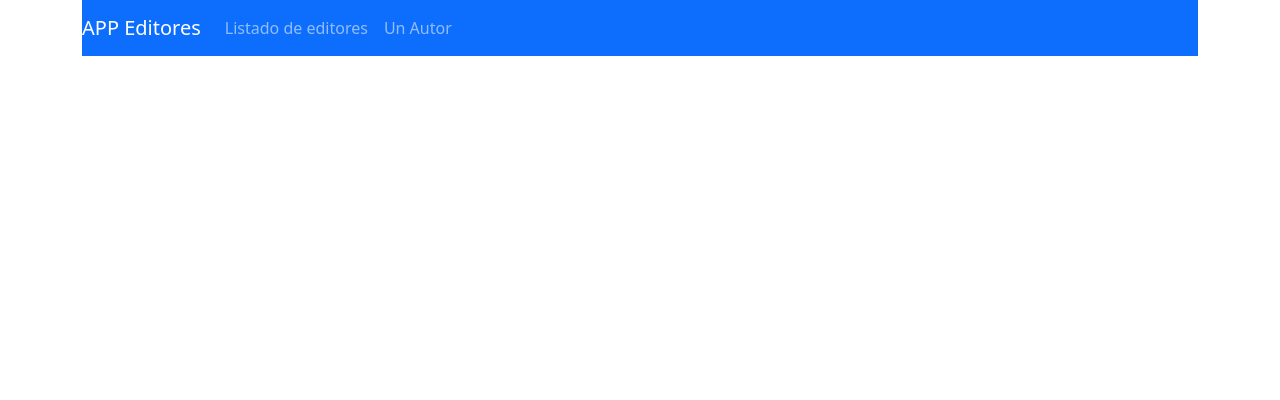
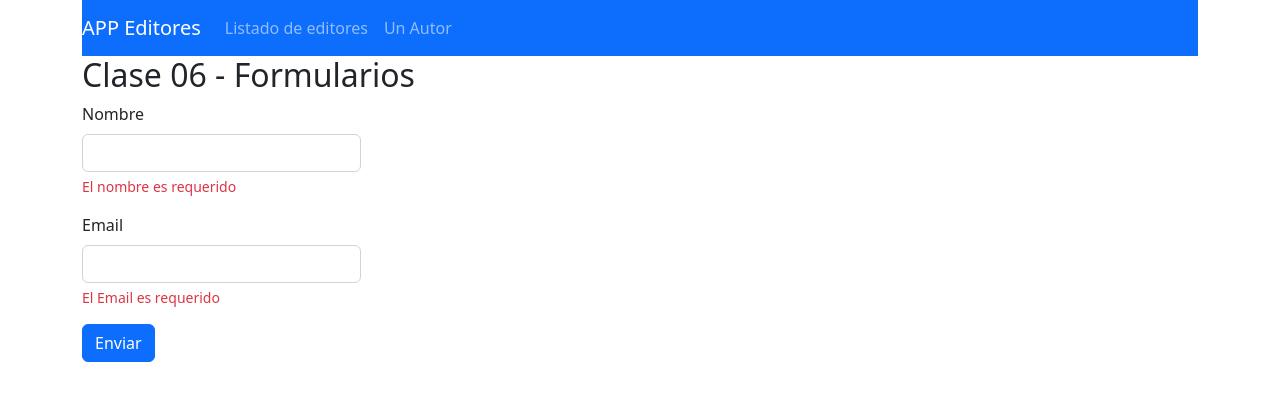
Before and after one commit to EsauGomez3198/Implementacion-Entorno-Stack-MEAN, an Angular app: page /formulario in a window 1280 px wide. Before the commit this address led to /. Shown: the top 400 px of the page. Built offline with nearby package versions, Linux system fonts and the light colour scheme.

Commit message:
formulario reactivo inicial

```diff
--- a/src/app/app-routing.module.ts
+++ b/src/app/app-routing.module.ts
@@ -1,15 +1,15 @@
 import { NgModule } from '@angular/core';
 import { RouterModule, Routes } from '@angular/router';
 import { AutorComponent } from './autor/autor.component';
+import { FormularioComponent } from './formulario/formulario.component';
 import { ListadoDeAutoresComponent } from './listado-de-autores/listado-de-autores.component';
 
 const routes: Routes = [
 
   { path: '', component: ListadoDeAutoresComponent  },
+  { path: 'formulario', component: FormularioComponent  },
   { path: 'autor/:id', component: AutorComponent  }, //autor/1
   { path: 'autor', component: AutorComponent  } //autor?id=1
-
-
 
 ];
 
--- /dev/null
+++ b/src/app/formulario/formulario.component.html
@@ -0,0 +1,17 @@
+<h2>{{ titulo }}</h2>
+<form class="col-3"  [formGroup]="miFormulario" (ngSubmit)="enviarDatos()"  >
+
+    <div class="mb-3">
+      <label  class="form-label">Nombre</label>
+      <input type="text" class="form-control"  formControlName="nombre">
+      <div class="form-text text-danger">El nombre es requerido</div>
+    </div>
+
+    <div class="mb-3">
+        <label  class="form-label">Email </label>
+        <input type="email" class="form-control" formControlName="email" >
+        <div class="form-text text-danger">El Email es requerido</div>
+    </div>
+
+    <button type="submit" class="btn btn-primary">Enviar</button>
+</form>
--- /dev/null
+++ b/src/app/formulario/formulario.component.ts
@@ -0,0 +1,37 @@
+import { Component, OnInit } from '@angular/core';
+import { FormControl, FormGroup } from '@angular/forms';
+
+@Component({
+  selector: 'app-formulario',
+  templateUrl: './formulario.component.html',
+  styleUrls: ['./formulario.component.css']
+})
+export class FormularioComponent implements OnInit {
+  titulo:string='Clase 06 - Formularios'
+
+
+  // Definir objeto formgroup
+
+  miFormulario!: FormGroup;
+
+  constructor() {
+
+    this.miFormulario = new FormGroup({
+
+      'nombre': new FormControl(''),
+      'email': new FormControl('')
+
+    })
+
+  }
+
+
+
+
+  ngOnInit(): void {
+
+  }
+  enviarDatos(){
+
+  }
+}
```
Also changed, not shown: src/app/app.module.ts (+6 -3 lines), src/app/formulario/formulario.component.css (added), 1 other file (tests, documents, lock files or other folders).
